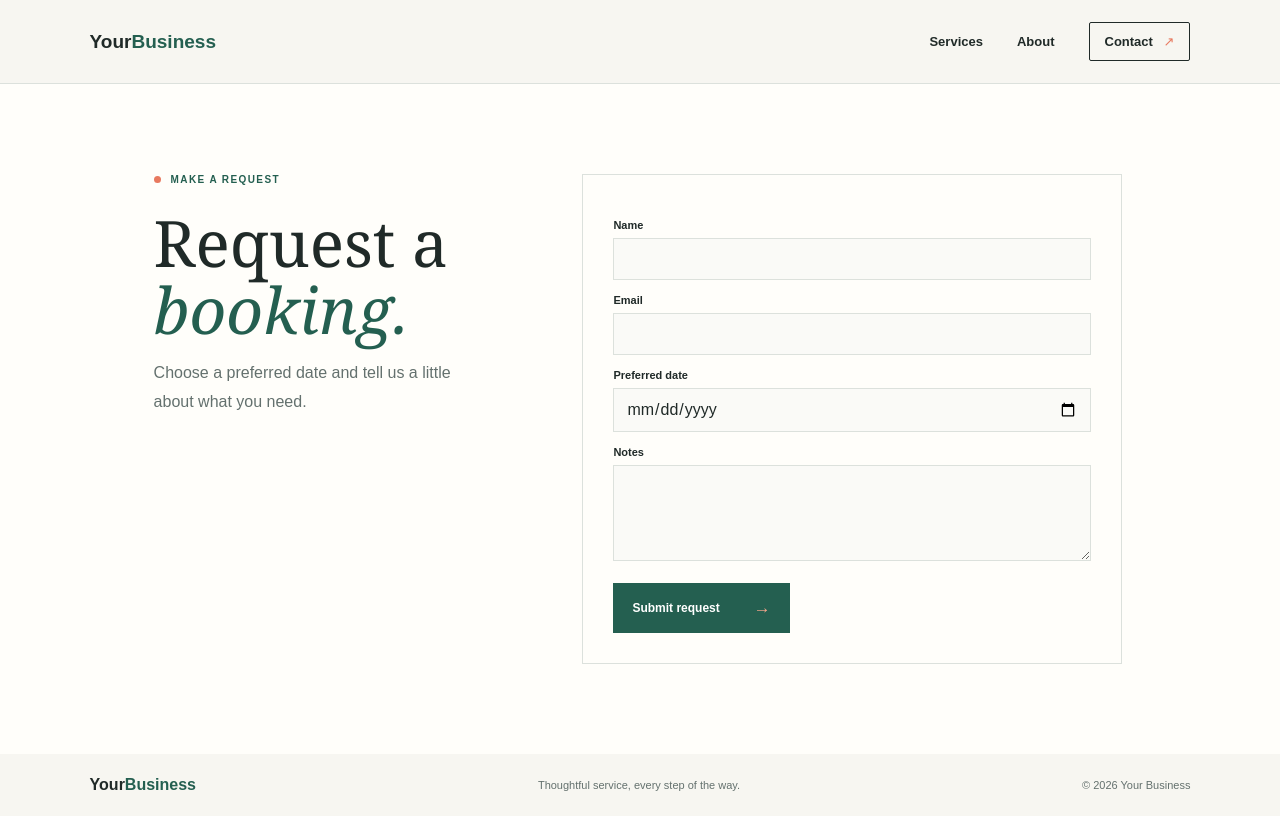
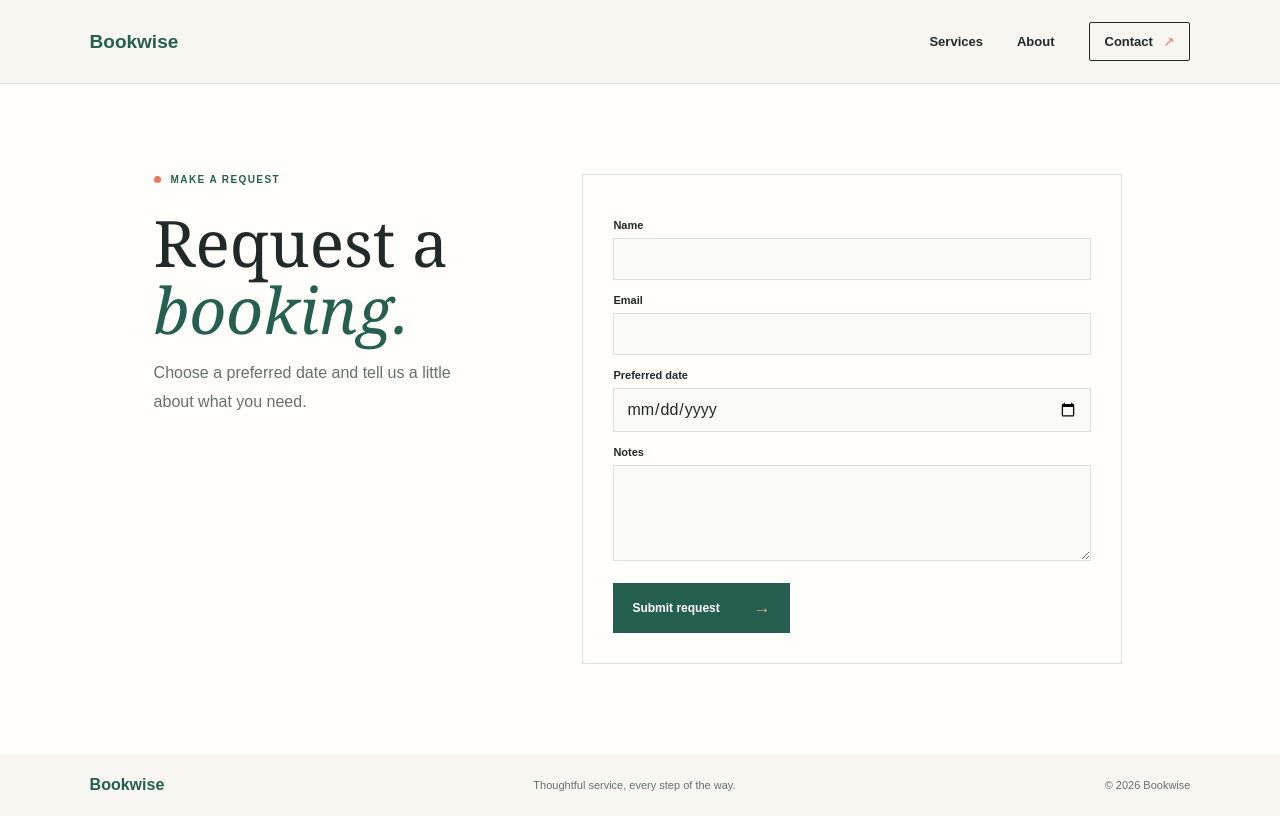
Before and after one commit to tatahtatahjude-ctrl/business-, a Django app: page /bookings/ in a window 1280 px wide. Run offline with Django 5.2, Linux system fonts and the light colour scheme.

Commit message:
Rename business brand to Bookwise

```diff
--- a/bookings/templates/bookings/booking_form.html
+++ b/bookings/templates/bookings/booking_form.html
@@ -4,12 +4,12 @@
 <head>
     <meta charset="utf-8">
     <meta name="viewport" content="width=device-width, initial-scale=1">
-    <title>Request a booking | Your Business</title>
+    <title>Request a booking | Bookwise</title>
     <link rel="stylesheet" href="{% static 'core/site.css' %}">
 </head>
 <body>
     <header class="site-header">
-        <a class="wordmark" href="{% url 'home' %}">Your<span>Business</span></a>
+        <a class="wordmark" href="{% url 'home' %}"><span>Bookwise</span></a>
         <nav aria-label="Main navigation">
             <a href="{% url 'services' %}">Services</a>
             <a href="{% url 'home' %}#about">About</a>
@@ -55,9 +55,9 @@
     </main>
 
     <footer class="site-footer">
-        <a class="wordmark" href="{% url 'home' %}">Your<span>Business</span></a>
+        <a class="wordmark" href="{% url 'home' %}"><span>Bookwise</span></a>
         <p>Thoughtful service, every step of the way.</p>
-        <span>© {% now "Y" %} Your Business</span>
+        <span>© {% now "Y" %} Bookwise</span>
     </footer>
 </body>
 </html>
--- a/core/tests.py
+++ b/core/tests.py
@@ -8,7 +8,7 @@ class HomePageTests(TestCase):
 		response = self.client.get("/")
 
 		self.assertEqual(response.status_code, 200)
-		self.assertContains(response, "Your Business")
+		self.assertContains(response, "Bookwise")
 		self.assertContains(response, "Services")
 
 	def test_contact_form_accepts_valid_submission(self):
```
Also changed, not shown: core/templates/core/home.html (+4 -4 lines), core/templates/core/services.html (+4 -4 lines).
